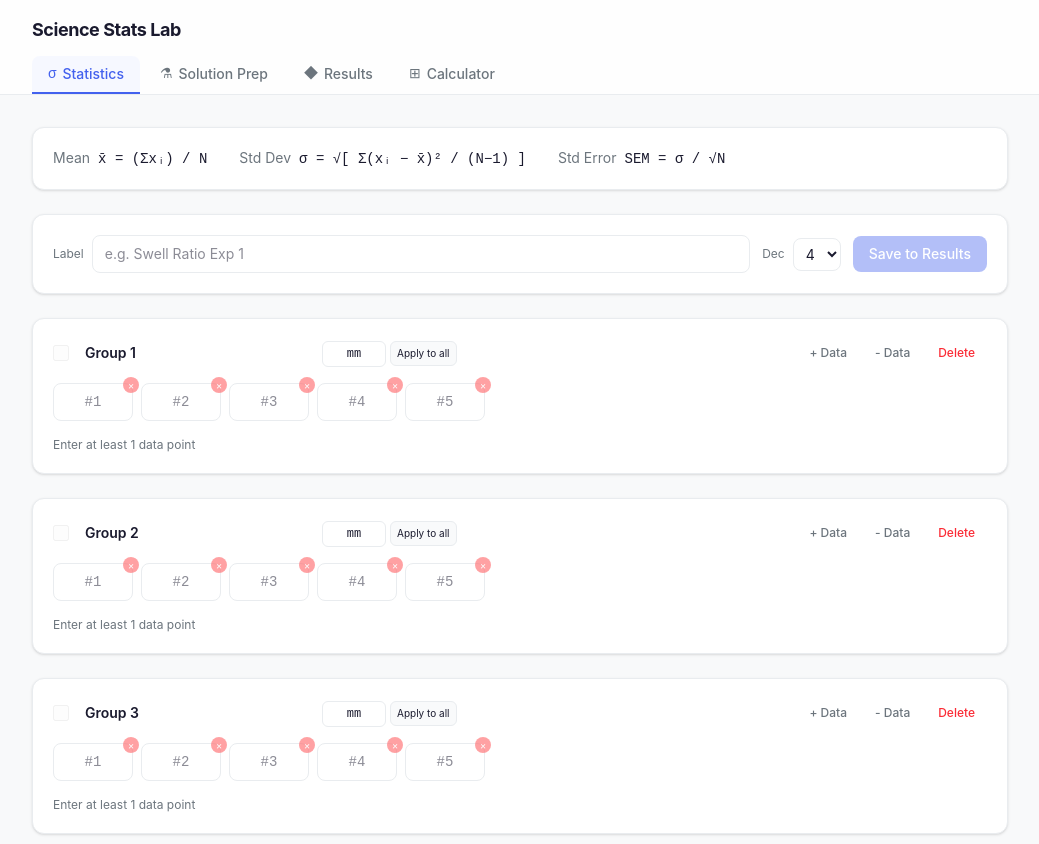
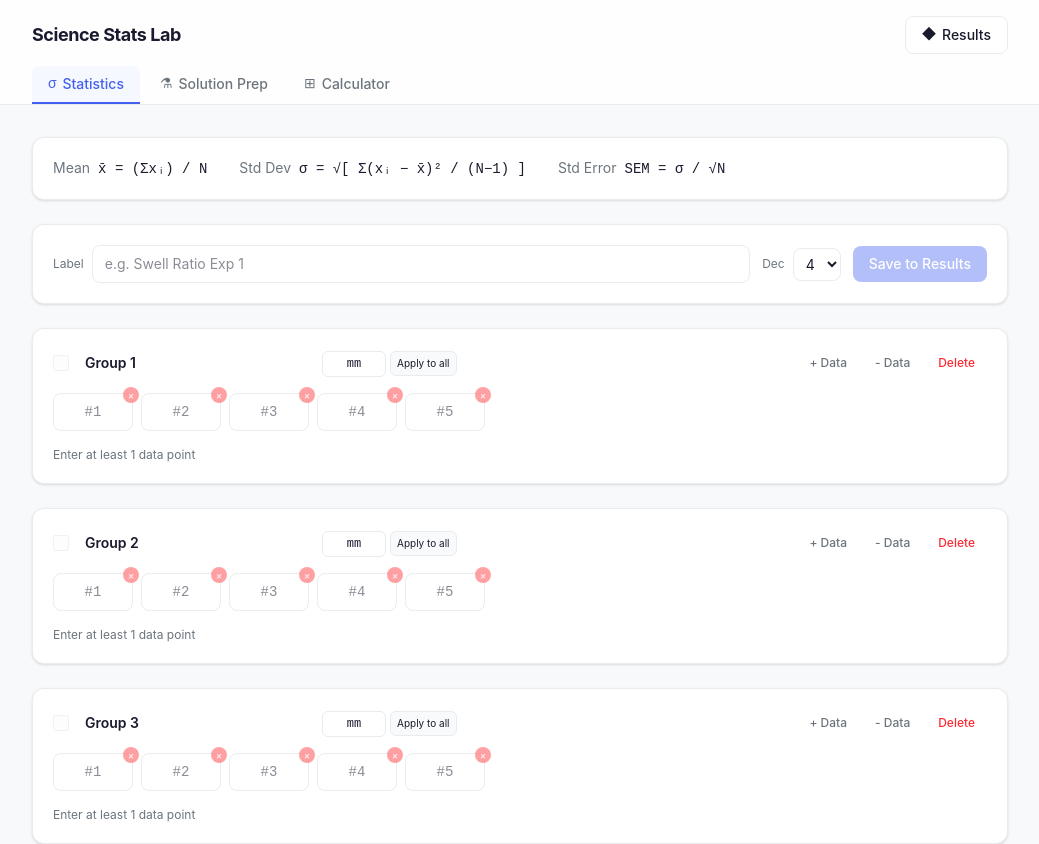
Before and after one commit to Thomaszhou22/science-stats, a React (Vite) app: page / in a window 1280 px wide. Shown: the top 844 px of the page, without its empty margins (120-1159 px from the left). Built offline with nearby package versions, Linux system fonts and the light colour scheme.

Commit message:
refactor: move Results to top-right button instead of tab
- Results button in header top-right corner
- Clicking opens full-page Results view
- Tab bar hides when Results is active
- Back button returns to last tab

```diff
--- a/src/App.tsx
+++ b/src/App.tsx
@@ -4,15 +4,17 @@ import SolutionTool from './components/SolutionTool'
 import ResultsView from './components/ResultsView'
 import Calculator from './components/Calculator'
 
-type Tab = 'stats' | 'solution' | 'results' | 'calc'
+type Tab = 'stats' | 'solution' | 'calc'
 
 export default function App() {
   const [tab, setTab] = useState<Tab>(() => {
     try {
-      const saved = localStorage.getItem('science-stats-tab') as Tab | null
-      return saved === 'stats' || saved === 'solution' || saved === 'results' || saved === 'calc' ? saved : 'stats'
+      const saved = localStorage.getItem('science-stats-tab') as string | null
+      if (saved === 'results') return 'stats' // migrated: results is no longer a tab
+      return saved === 'stats' || saved === 'solution' || saved === 'calc' ? (saved as Tab) : 'stats'
     } catch { return 'stats' }
   })
+  const [showResults, setShowResults] = useState(false)
 
   function switchTab(t: Tab) {
     setTab(t)
@@ -22,7 +24,6 @@ export default function App() {
   const tabs: { key: Tab; label: string; icon: string }[] = [
     { key: 'stats', label: 'Statistics', icon: 'σ' },
     { key: 'solution', label: 'Solution Prep', icon: '⚗' },
-    { key: 'results', label: 'Results', icon: '◆' },
     { key: 'calc', label: 'Calculator', icon: '⊞' },
   ]
 
@@ -32,7 +33,20 @@ export default function App() {
         <div className="max-w-5xl mx-auto px-6 py-4">
           <div className="flex items-center justify-between mb-3">
             <h1 className="text-lg font-bold tracking-tight">Science Stats Lab</h1>
+            <button
+              onClick={() => setShowResults(true)}
+              className={`flex items-center gap-1.5 px-4 py-2 text-sm font-medium rounded-lg transition-all ${
+                showResults
+                  ? 'bg-[var(--color-accent)] text-white'
+                  : 'border border-[var(--color-border)] bg-white hover:bg-gray-50 text-[var(--color-text)]'
+              }`}
+            >
+              <span className="font-mono">◆</span>
+              Results
+            </button>
           </div>
+          {/* Tab bar - hidden when Results is open */}
+          {!showResults && (
             <div className="flex gap-1 -mb-4">
               {tabs.map((t) => (
                 <button
@@ -49,14 +63,28 @@ export default function App() {
                 </button>
               ))}
             </div>
+          )}
         </div>
       </header>
 
       <main className="max-w-5xl mx-auto px-6 py-8">
+        {showResults ? (
+          <div className="space-y-4">
+            <button
+              onClick={() => setShowResults(false)}
+              className="text-sm text-[var(--color-accent)] hover:underline"
+            >
+              ← Back
+            </button>
+            <ResultsView />
+          </div>
+        ) : (
+          <>
             {tab === 'stats' && <StatsTool />}
             {tab === 'solution' && <SolutionTool />}
-        {tab === 'results' && <ResultsView />}
             {tab === 'calc' && <Calculator />}
+          </>
+        )}
       </main>
     </div>
   )
```
Lines whose indentation alone changed are shown as unchanged.
